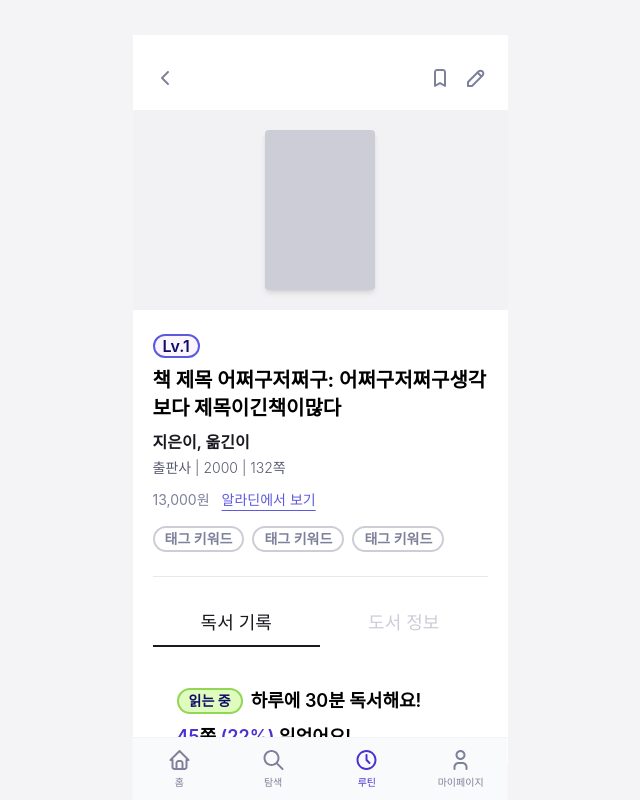
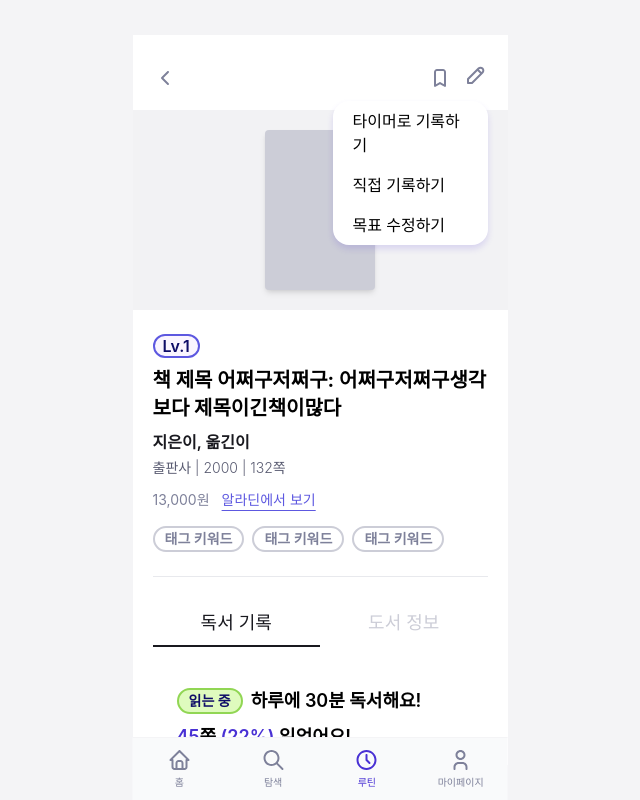
Before and after one commit to Leets-Official/StepBookStep-FE, a React (Vite) app: page / in a window 1280 px wide. Both pictures are taken after a click on the button 795 px from the left and 78 px from the top of the page. Shown: the whole page, without its empty margins (320-960 px from the left). Built offline with nearby package versions, Linux system fonts and the light colour scheme; a web font is replaced by a local one.

Commit message:
feat : AppBar에 DropDwon 기능 추가

```diff
--- a/src/components/AppBar/AppBar.tsx
+++ b/src/components/AppBar/AppBar.tsx
@@ -1,5 +1,7 @@
 import type { AppBarProps } from "@/components/AppBar/AppBar.types";
 import { appBarStyles } from "@/components/AppBar/AppBar.styles";
+import { menu as dropDownMenu, item as dropDownItem } from "@/components/DropDown/DropDown.styles";
+
 import {
   ChevronLeftIcon as IconChevronLeft,
   BookmarkEmptyIcon as IconBookmarkEmpty,
@@ -8,6 +10,7 @@ import {
   LogoIcon as IconLogo
 } from '@/assets/icons';
 import TextField from "@/components/TextField/TextField";
+import { useEffect, useRef, useState } from "react";
 
 const AppBar = ({
   mode,
@@ -20,6 +23,20 @@ const AppBar = ({
   onSearchTextChange,
   searchPlaceholder = "Placeholder",
 }: AppBarProps) => {
+
+  const [isPenMenuOpen, setIsPenMenuOpen] = useState(false);
+  const penRef = useRef<HTMLDivElement>(null);
+
+  // 메뉴 바깥 클릭 시 닫기
+  useEffect(() => {
+    const handler = (e: MouseEvent) => {
+      if (penRef.current && !penRef.current.contains(e.target as Node)) {
+        setIsPenMenuOpen(false);
+      }
+    };
+    document.addEventListener("mousedown", handler);
+    return () => document.removeEventListener("mousedown", handler);
+  }, []);
 
   // 탐색탭일 때 별도의 레이아웃 반환
   if (mode === "search") {
@@ -74,9 +91,38 @@ const AppBar = ({
             <button type="button" onClick={onBookmarkClick}>
               <IconBookmarkEmpty className={appBarStyles.icon} />
             </button>
-            <button type="button" onClick={onPenClick}>
-              <IconPen className={appBarStyles.icon} />
-            </button>
+            <div className="relative" ref={penRef}>
+              <button
+                type="button"
+                onClick={() => setIsPenMenuOpen(!isPenMenuOpen)}
+              >
+                <IconPen className={appBarStyles.icon} />
+              </button>
+
+              {/* 드롭다운 메뉴 */}
+              {isPenMenuOpen && (
+                <ul
+                  className={dropDownMenu}
+                  style={{
+                    width: '155px', // 메뉴 너비 고정
+                    right: 0,       // 오른쪽 정렬
+                    left: 'auto',   // 왼쪽 정렬 해제
+                    top: '100%',    // 아이콘 바로 아래
+                    marginTop: '8px'
+                  }}
+                >
+                  <li className={dropDownItem} onClick={() => { console.log("타이머"); setIsPenMenuOpen(false); }}>
+                    타이머로 기록하기
+                  </li>
+                  <li className={dropDownItem} onClick={() => { console.log("직접"); setIsPenMenuOpen(false); }}>
+                    직접 기록하기
+                  </li>
+                  <li className={dropDownItem} onClick={() => { console.log("수정"); setIsPenMenuOpen(false); }}>
+                    목표 수정하기
+                  </li>
+                </ul>
+              )}
+            </div>
           </>
         )}
       </div>
```
